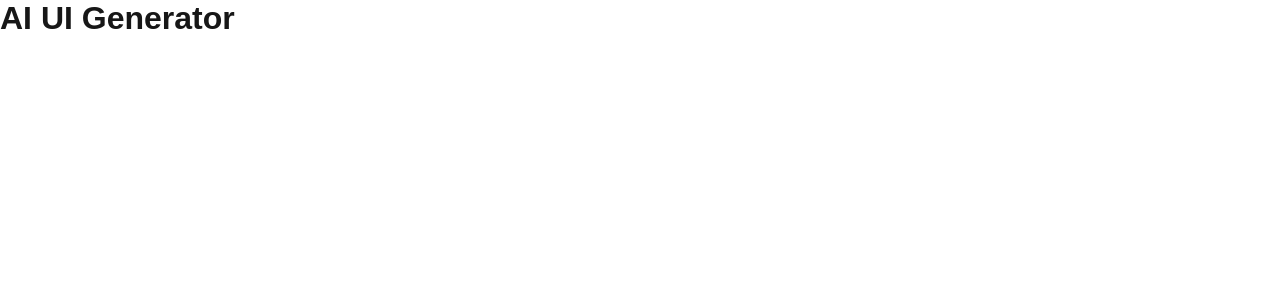
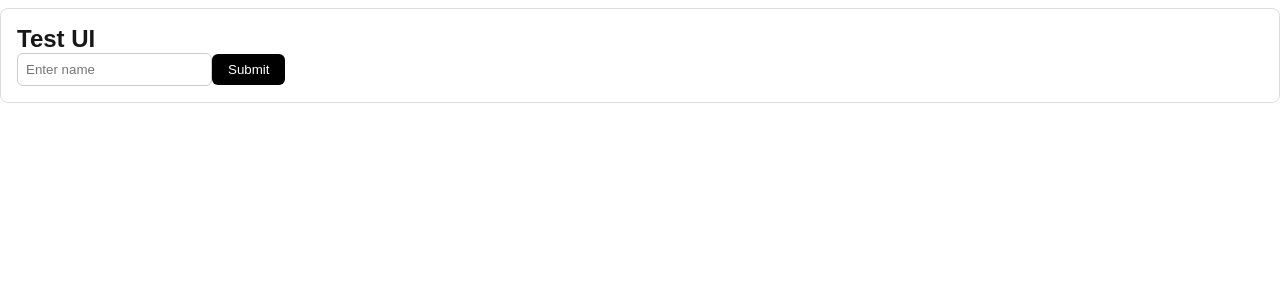
Before and after one commit to Jenni006/AI-UI-GENERATOR, a Next.js app: page / in a window 1280 px wide. Shown: the top 300 px of the page. Built offline with nearby package versions, Linux system fonts and the light colour scheme.

Commit message:
UI Components render

```diff
--- a/src/app/globals.css
+++ b/src/app/globals.css
@@ -40,3 +40,25 @@ a {
     color-scheme: dark;
   }
 }
+
+.btn {
+  padding: 8px 16px;
+  background: black;
+  color: white;
+  border-radius: 6px;
+  border: none;
+  cursor: pointer;
+}
+
+.card {
+  padding: 16px;
+  border: 1px solid #ddd;
+  border-radius: 8px;
+  margin: 8px 0;
+}
+
+.input {
+  padding: 8px;
+  border: 1px solid #ccc;
+  border-radius: 6px;
+}
--- a/src/app/page.tsx
+++ b/src/app/page.tsx
@@ -1,7 +1,15 @@
+import { Button } from "@/components/ui/Button";
+import { Card } from "@/components/ui/Card";
+import { Input } from "@/components/ui/Input";
+
 export default function Home() {
   return (
     <div>
-      <h1>AI UI Generator</h1>
+      <Card>
+        <h2>Test UI</h2>
+        <Input placeholder="Enter name" />
+        <Button>Submit</Button>
+      </Card>
     </div>
   );
 }
```
